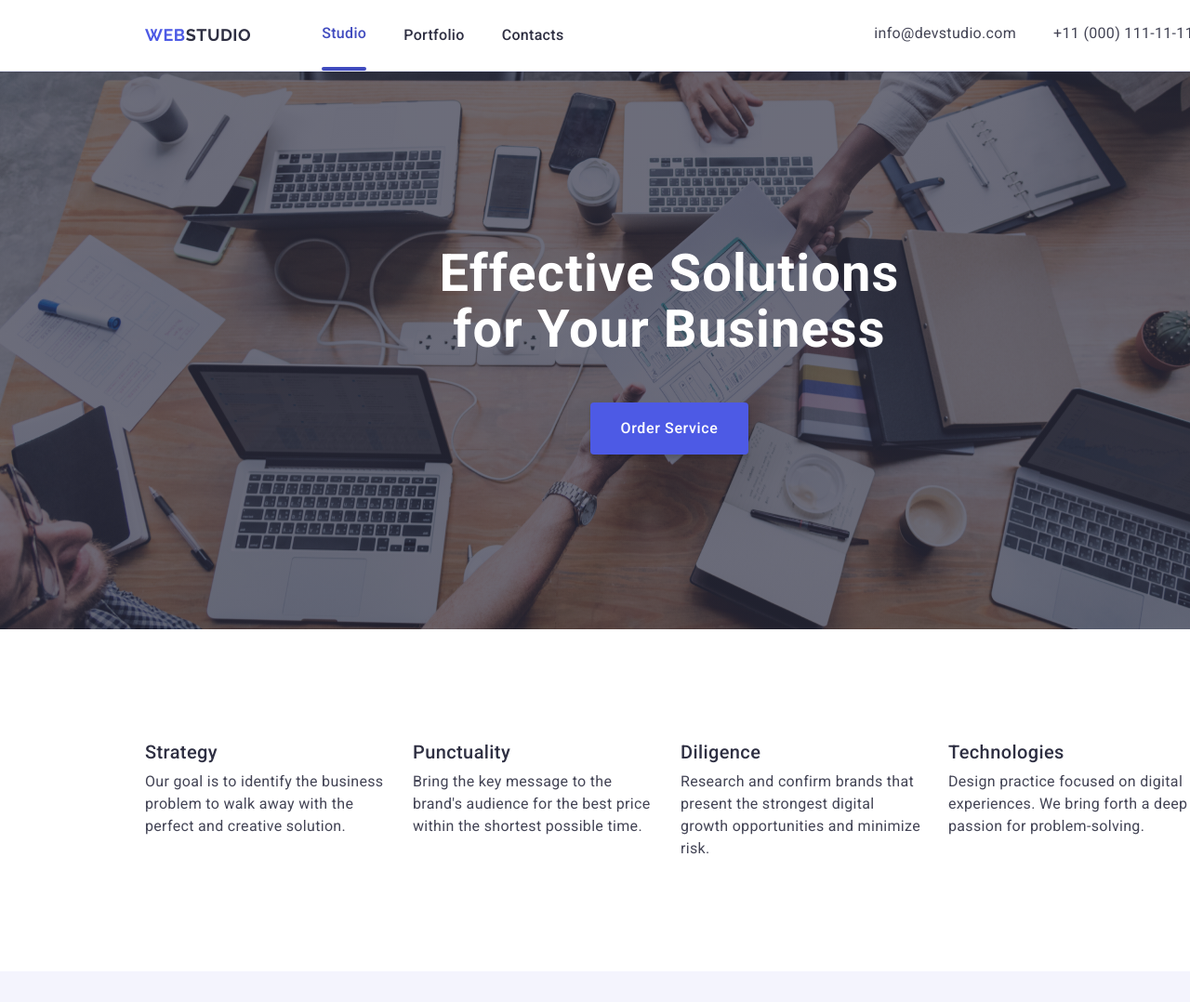
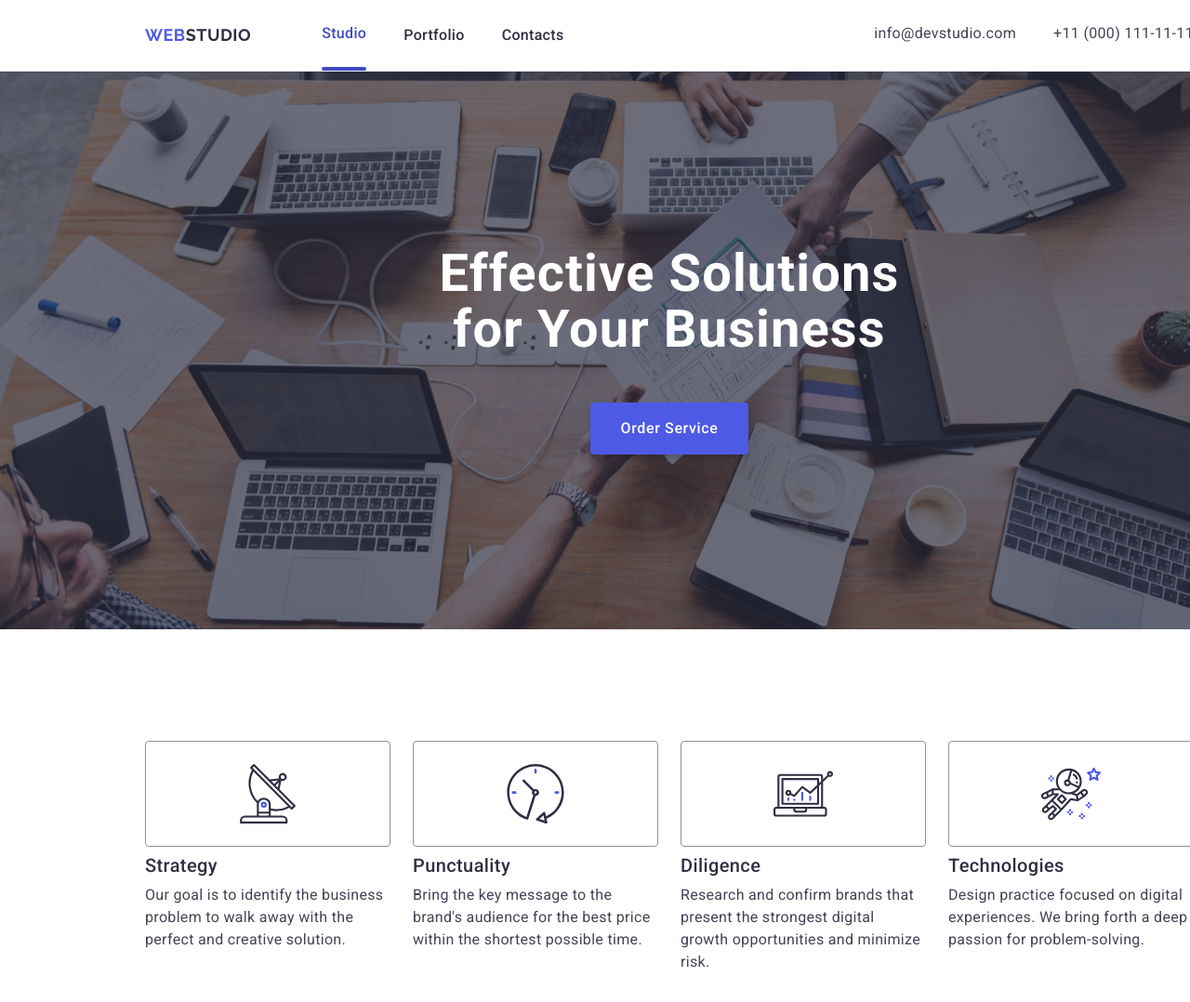
Before and after one commit to izzwerg/goit-markup-hw-04, a plain HTML site: page index.html in a window 1280 px wide. Shown: the top 1078 px of the page at 93% size. Drawn offline with nearby package versions, Linux system fonts and the light colour scheme.

Commit message:
benefits logos

```diff
--- a/css/styles.css
+++ b/css/styles.css
@@ -6,6 +6,7 @@
   --accent: #e7e9fc;
   --pressed-state: #404bbf;
   --primary-brand: #4d5ae5;
+  --subtle-text: #8e8f99;
 }
 
 h1,
@@ -107,7 +108,7 @@ img {
   height: 4px;
   border-radius: 2px;
   background: var(--pressed-state);
-  content: "";
+  content: '';
 }
 
 .head-list-link {
@@ -238,6 +239,22 @@ img {
   display: flex;
   justify-content: space-between;
   gap: 24px;
+}
+
+.benefits-list-logo-container {
+  border-radius: 4px;
+  border: 1px solid var(--subtle-text);
+  padding-top: 24px;
+  padding-bottom: 24px;
+  margin-bottom: 8px;
+}
+
+.benefits-list-logo {
+  width: 64px;
+  height: 64px;
+  display: block;
+  margin-left: auto;
+  margin-right: auto;
 }
 
 .benefits-list-item {
--- a/index.html
+++ b/index.html
@@ -25,7 +25,9 @@
           >
           <ul class="head-list">
             <li class="head-list-item head-list-item-now">
-              <a href="./index.html" class="head-list-link head-list-link-now">Studio</a>
+              <a href="./index.html" class="head-list-link head-list-link-now"
+                >Studio</a
+              >
             </li>
             <li class="head-list-item">
               <a href="" class="head-list-link">Portfolio</a>
@@ -63,6 +65,11 @@
           <h2 class="visually-hidden">Our Benefits</h2>
           <ul class="benefits-list">
             <li class="benefits-list-item">
+              <div class="benefits-list-logo-container">
+                <svg class="benefits-list-logo">
+                  <use href="./images/icons.svg#icon-antenna-1"></use>
+                </svg>
+              </div>
               <h3 class="benefits-list-header">Strategy</h3>
               <p class="benefits-list-text">
                 Our goal is to identify the business problem to walk away with
@@ -70,6 +77,11 @@
               </p>
             </li>
             <li class="benefits-list-item">
+              <div class="benefits-list-logo-container">
+                <svg class="benefits-list-logo">
+                  <use href="./images/icons.svg#icon-clock-1"></use>
+                </svg>
+              </div>
               <h3 class="benefits-list-header">Punctuality</h3>
               <p class="benefits-list-text">
                 Bring the key message to the brand's audience for the best price
@@ -77,6 +89,11 @@
               </p>
             </li>
             <li class="benefits-list-item">
+              <div class="benefits-list-logo-container">
+                <svg class="benefits-list-logo">
+                  <use href="./images/icons.svg#icon-diagram-1"></use>
+                </svg>
+              </div>
               <h3 class="benefits-list-header">Diligence</h3>
               <p class="benefits-list-text">
                 Research and confirm brands that present the strongest digital
@@ -84,6 +101,11 @@
               </p>
             </li>
             <li class="benefits-list-item">
+              <div class="benefits-list-logo-container">
+                <svg class="benefits-list-logo">
+                  <use href="./images/icons.svg#icon-astronaut-1"></use>
+                </svg>
+              </div>
               <h3 class="benefits-list-header">Technologies</h3>
               <p class="benefits-list-text">
                 Design practice focused on digital experiences. We bring forth a
```
